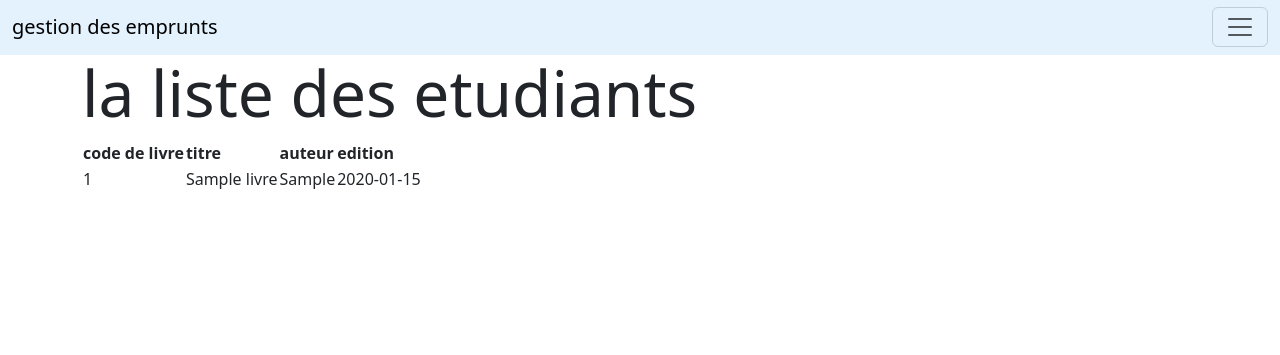
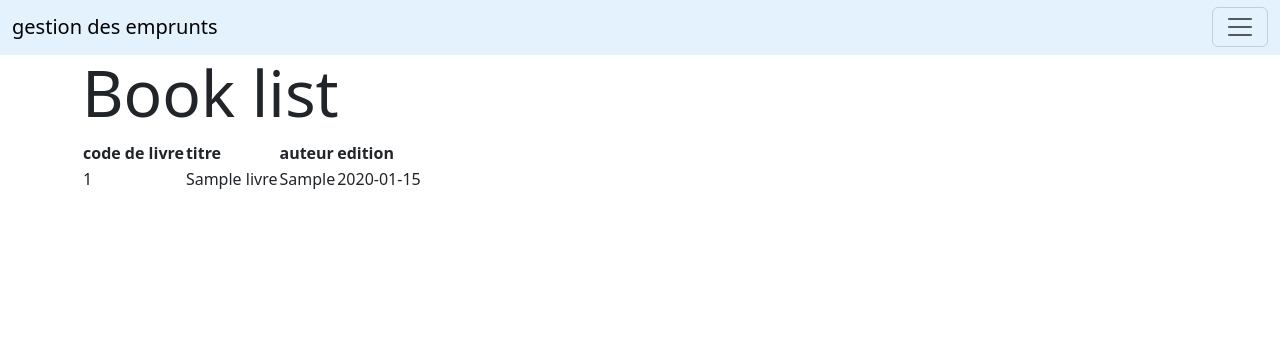
Before and after one commit to zinebni/ista_php-book-store, a PHP site: page /listeLivre.php in a window 1280 px wide. Shown: the part 169-524 px from the top of the page. Run offline with PHP 8.4, Linux system fonts and the light colour scheme; tables that the repository leaves empty hold one stand-in row (values such as "Sample post").

Commit message:
Book List

```diff
--- a/listeLivre.php
+++ b/listeLivre.php
@@ -8,15 +8,14 @@
 </head>
 <body>
 <?php
-    require_once 'nav.php';
-?>
-<div class='container'><h1 class="display-3">la liste des etudiants</h1> </div>
-    <?php
+    // Include navigation and retrieve list of books from the database
     require_once 'nav.php';
     require_once 'connexion.php';
-    $sql=$pdo->query('select * from livre');
-    $livres=$sql->fetchall(PDO::FETCH_ASSOC);
-    ?>
+    $sql = $pdo->query('select * from livre');
+    $livres = $sql->fetchall(PDO::FETCH_ASSOC);
+?>
+
+<div class='container'><h1 class="display-3">Book list</h1> </div>
 
 <div class='container'>
     <table>
```
